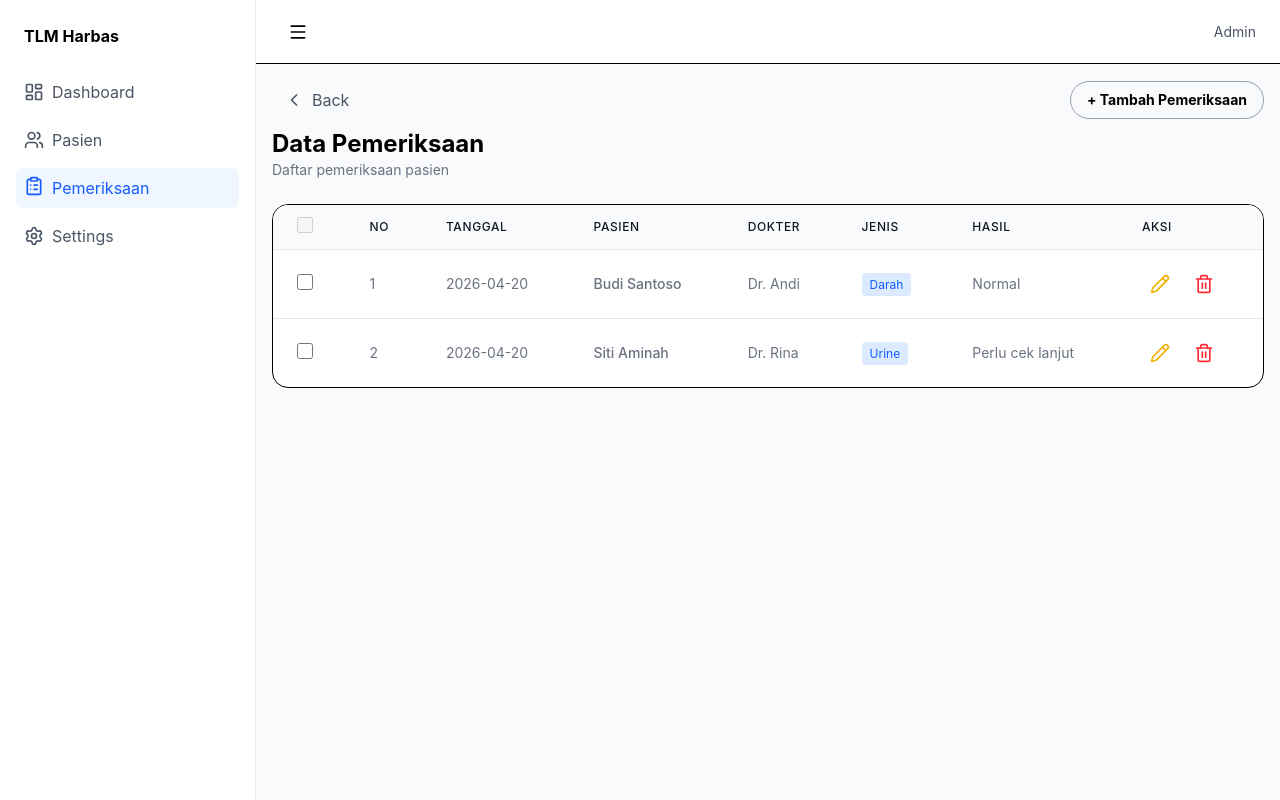
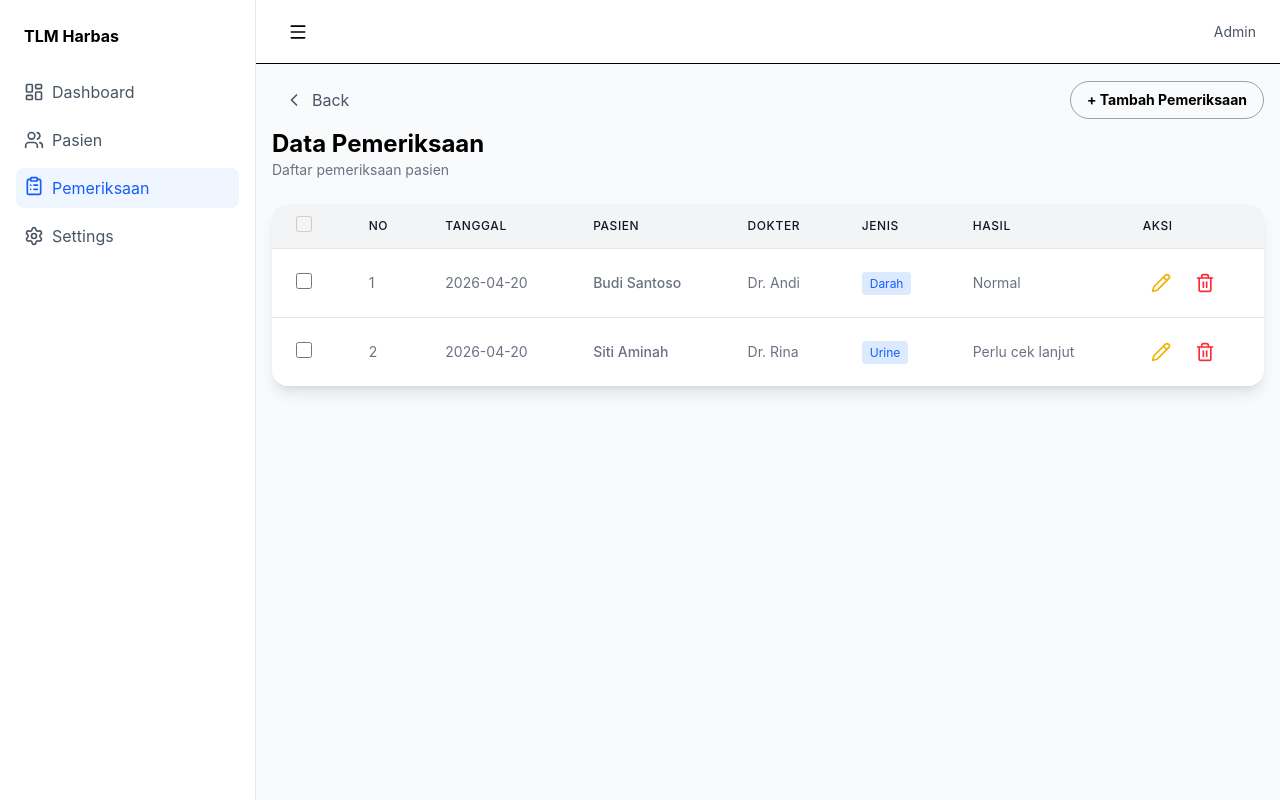
Before and after one commit to HAGESAN55/react-tlm, a React (Vite) app: page /Pemeriksaan in a window 1280 px wide. Built offline with nearby package versions, Linux system fonts and the light colour scheme.

Commit message:
Tambahan border dan shadow

```diff
--- a/src/pages/Pasien.tsx
+++ b/src/pages/Pasien.tsx
@@ -49,9 +49,9 @@ export default function Pasien() {
                 </p>
             </div>
 
-            <div className="bg-white rounded-2xl border shadow-sm overflow-hidden">
+            <div className="bg-white rounded-2xl shadow-lg overflow-hidden">
                 <table className="min-w-full divide-y divide-gray-200">
-                    <thead className="bg-gray-50 font-bold">
+                    <thead className="bg-gray-100 font-bold">
                         <tr>
                             <th className="px-6 py-3 text-left text-xs font-medium text-gray-900 uppercase tracking-wider">No</th>
                             <th className="px-6 py-3 text-left text-xs font-medium text-gray-900 uppercase tracking-wider">Tanggal</th>
@@ -65,7 +65,7 @@ export default function Pasien() {
                     </thead>
                     <tbody className="bg-white divide-y divide-gray-200">
                         {data.map((pasien) => (
-                            <tr key={pasien.id} className="hover:bg-gray-100 transition-colors">
+                            <tr key={pasien.id} className="hover:bg-gray-50 transition-colors">
                                 <td className="px-6 py-4 whitespace-nowrap text-sm text-gray-500">{pasien.id}</td>
                                 <td className="px-6 py-4 whitespace-nowrap text-sm text-gray-500">{pasien.tgl}</td>
                                 <td className="px-6 py-4 whitespace-nowrap text-sm text-gray-500">{pasien.noreg}</td>
--- a/src/pages/Pemeriksaan.tsx
+++ b/src/pages/Pemeriksaan.tsx
@@ -61,9 +61,9 @@ export default function PemeriksaanPage() {
         </div>
 
         {/* Table */}
-        <div className="bg-white rounded-2xl border overflow-hidden">
+        <div className="bg-white rounded-2xl shadow-lg overflow-hidden">
           <table className="w-full text-sm">
-            <thead className="bg-gray-50 text-gray-600">
+            <thead className="bg-gray-100 text-gray-600">
               <tr>
                 <th className="px-6 py-3 text-left text-xs font-medium text-gray-900 uppercase tracking-wider">
                     <input type="checkbox" className="w-4 h-4" disabled/>
@@ -78,7 +78,7 @@ export default function PemeriksaanPage() {
               </tr>
             </thead>
 
-            <tbody className="bg white divide-y divide-gray-200">
+            <tbody className="bg-white divide-y divide-gray-200">
               {data.map((item, index) => (
                 <tr key={item.id} className="border-t hover:bg-gray-50">
                   <td className="px-6 py-4 whitespace-nowrap text-sm text-gray-500">
```
